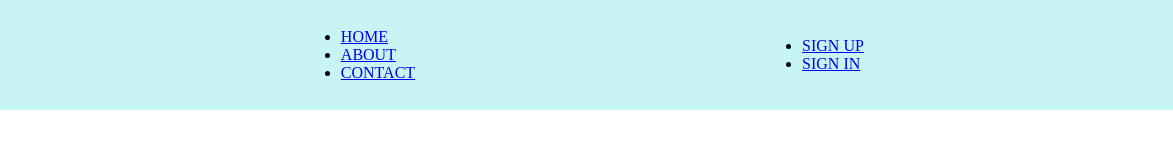
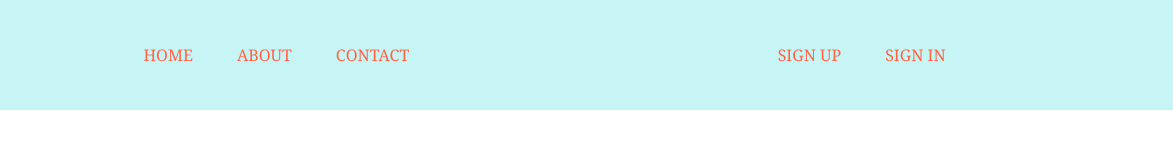
Before and after one commit to benjir893/myBlogGithubRepo, a plain HTML site: page index.html in a window 1280 px wide. Shown: the full height of the page, 107-1280 px from the left. Drawn offline with Linux system fonts and the light colour scheme.

Commit message:
styles for menue added

```diff
--- a/index.html
+++ b/index.html
@@ -12,13 +12,13 @@
         <table class="tabledeco">
             <tr>
                 <td><img src="image/download.png" alt="" width="100" height="100"></td>
-                <td><ul>
+                <td><ul class="ul1deco" >
                     <li><a href="#">HOME</a></li>
                     <li><a href="#">ABOUT</a></li>
                     <li><a href="#">CONTACT</a></li>
                 </ul></td>
                 <td>
-                    <ul>
+                    <ul class="ul1deco">
                         <li><a href="#">SIGN UP</a></li>
                         <li><a href="#">SIGN IN</a></li>
                     </ul>
--- a/style/index.css
+++ b/style/index.css
@@ -6,3 +6,16 @@
     height: auto;
     background-color: #c7f5f5;
 }
+.ul1deco li a {
+    color: tomato;
+    font-family: Cambria, Cochin, Georgia, Times, 'Times New Roman', serif;
+    font-weight: 500;
+    text-decoration: none;
+
+
+}
+.ul1deco li {
+    list-style: none;
+    display: inline-flex;
+    padding: 20px;
+}
```
